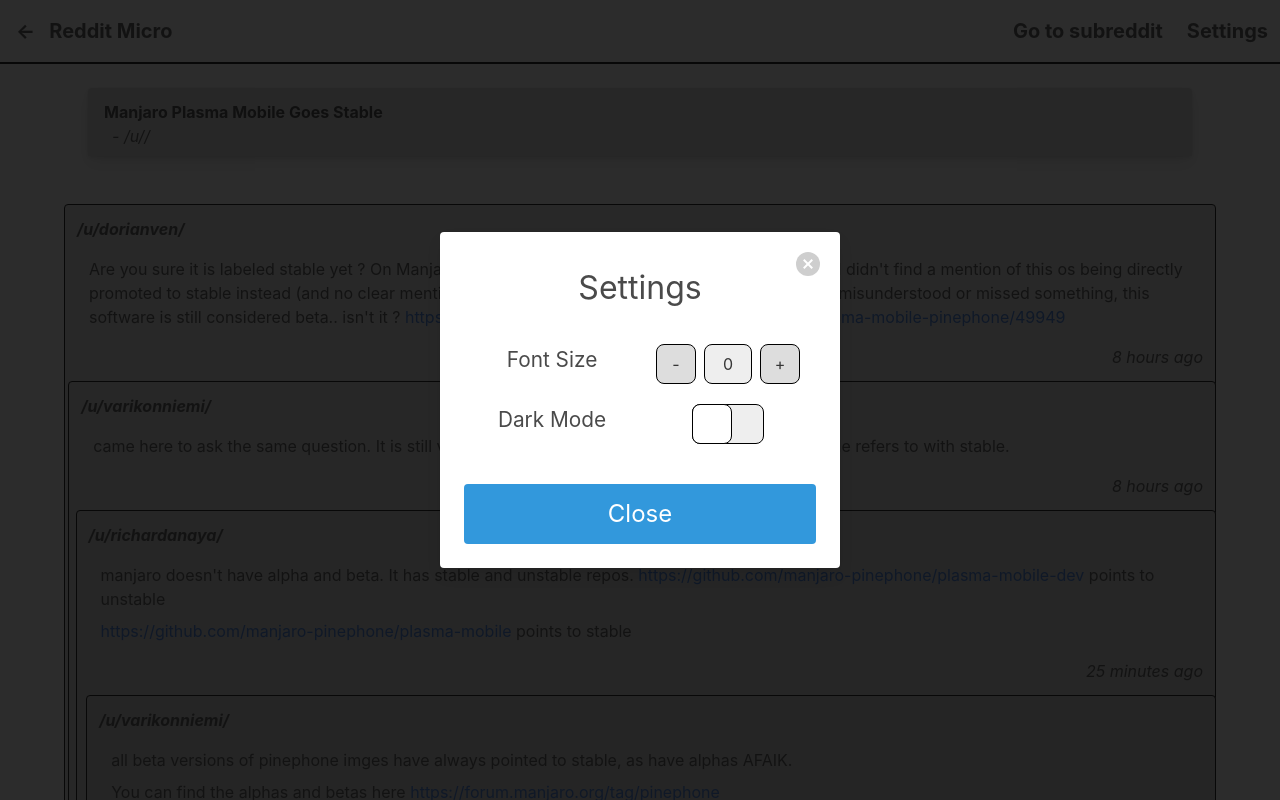
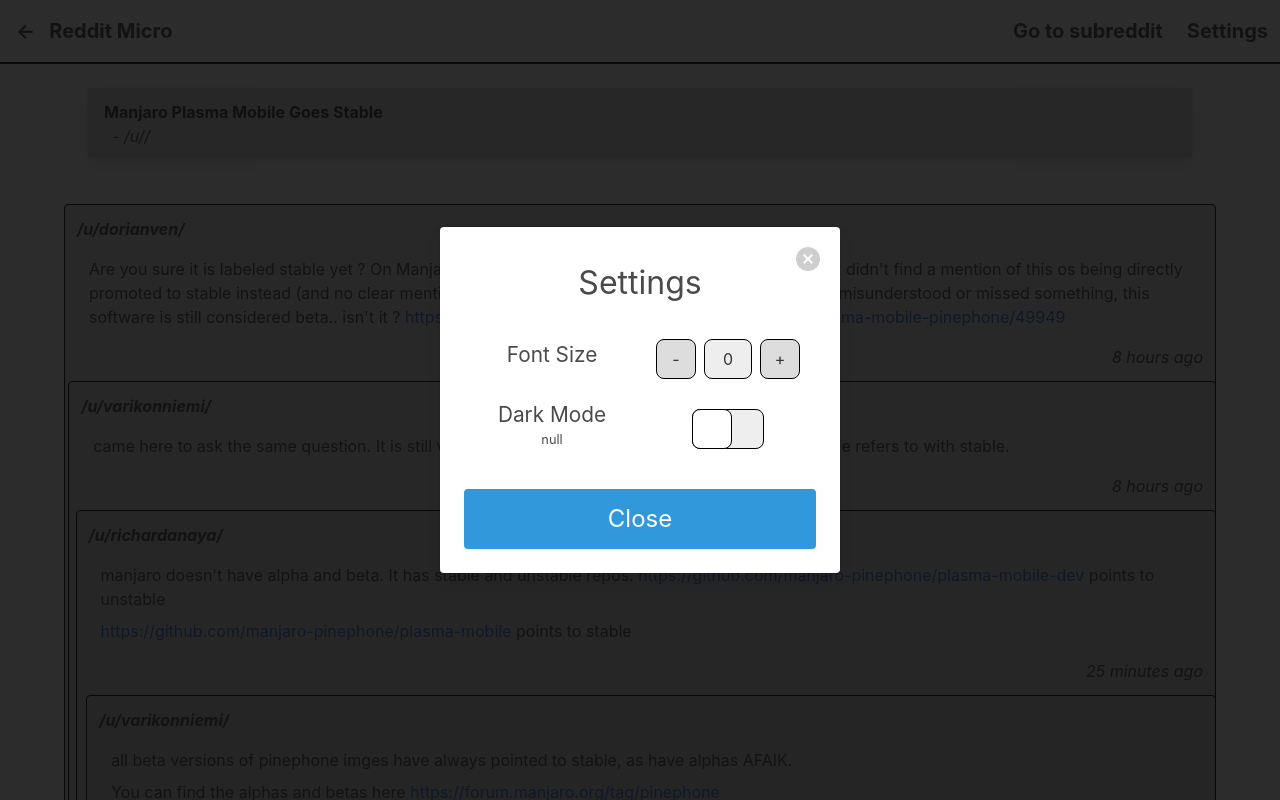
Before and after one commit to arcanemachine/svelte-reddit, a Svelte app: page / in a window 1280 px wide. Shown: the top 800 px of the page. Built offline with nearby package versions, Linux system fonts and the light colour scheme.

Commit message:
Save/remove darkModeActive to/from localStorage

```diff
--- a/src/components/Settings.svelte
+++ b/src/components/Settings.svelte
@@ -32,8 +32,17 @@
   }
 
   // dark mode
-  let darkModeActive = false;
-  const darkModeToggle = () => {darkModeActive = !darkModeActive;}
+  const isDarkModeActive = () => localStorage.getItem('darkModeActive');
+  let darkModeActive = isDarkModeActive();
+  const darkModeToggle = () => {
+    if (!localStorage.getItem('darkModeActive')) {
+      localStorage.setItem('darkModeActive', true);
+      darkModeActive = isDarkModeActive();
+    } else {
+      localStorage.removeItem('darkModeActive');
+      darkModeActive = isDarkModeActive();
+    }
+  }
 
 
 </script>
@@ -74,6 +83,7 @@
       <div class="settings-item-container-parent">
         <div class="settings-item-container-name">
           <div class="settings-item-name">Dark Mode</div>
+          <div class="settings-item-name-secondary">{darkModeActive}</div>
         </div>
         <div class="settings-item-container-widget">
           <div on:click="{darkModeToggle}"
@@ -137,9 +147,13 @@
   display: flex;
   width: 50%;
   align-self: flex-start;
-  flex-direction: row;
+  flex-direction: column;
   align-items: center;
   justify-content: center;
+}
+
+.settings-item-name {
+
 }
 
 .settings-item-container-widget {
@@ -153,6 +167,10 @@
 
 .settings-item-name {
   font-size: 1.3rem;
+}
+
+.settings-item-name-secondary {
+  font-size: 0.8rem;
 }
 
 .font-size-container {
```
